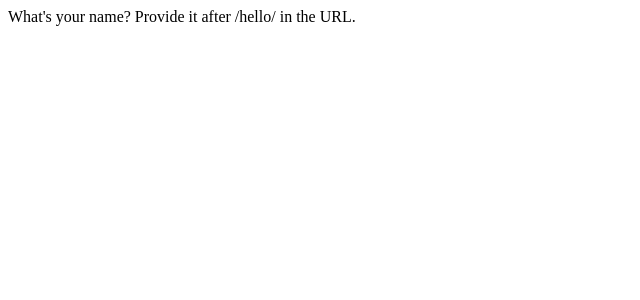
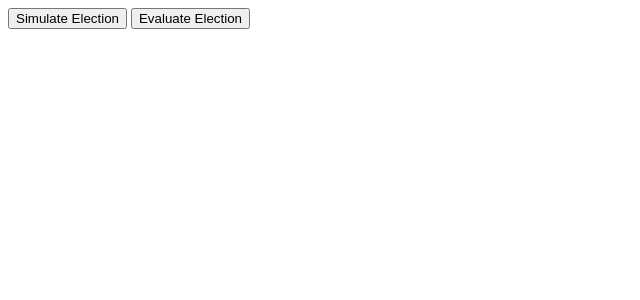
Before and after one commit to riggsmarkham/flask_app, a Flask app: template templates/first_page.html in a window 1280 px wide. Shown: the top 300 px of the page, without its empty margins (0-640 px from the left). Run offline with Flask 2, Linux system fonts and the light colour scheme; the template is opened without the code that fills it, so the values that code supplies are empty.

Commit message:
big changes to first page

```diff
--- a/app.py
+++ b/app.py
@@ -7,12 +7,6 @@ app = Flask(__name__)
 
 @app.route("/")
 def home():
-    return "Hello, Flask!"
-
-@app.route("/hello/<name>")
-def hello_there(name = None):
     return render_template(
-        "first_page.html",
-        name=name,
-        date=datetime.now()
+        "first_page.html"
     )
--- a/templates/first_page.html
+++ b/templates/first_page.html
@@ -2,13 +2,61 @@
 <html>
     <head>
         <meta charset="utf-8" />
-        <title>Hello, Flask</title>
+        <title>Election Sim and Evaluator</title>
     </head>
     <body>
-        {%if name %}
-            <strong>Hello there, {{ name }}!</strong> It's {{ date.strftime("%A, %d %B, %Y at %X") }}.
-        {% else %}
-            What's your name? Provide it after /hello/ in the URL.
-        {% endif %}
+        <div>
+            <button type="button" class="row1" onclick="toggle_display('sim', 'row1', this)">Simulate Election</button>
+            <button type="button" class="row1" onclick="toggle_display('eval', 'row1', this)">Evaluate Election</button>
+        </div>
+        <div>
+            <button type="button" class="row2 sim" style="visibility: hidden;" onclick="toggle_display('polling', 'row2', this)">Polling Data</button>
+            <button type="button" class="row2 sim" style="visibility: hidden;" onclick="toggle_display('model', 'row2', this)">Ideological Model</button>
+            <button type="button" class="row2 eval" style="visibility: hidden;" onclick="toggle_display('polling', 'row2', this)">Polling Data</button>
+        </div>
+        <div>
+            <button type="button" class="row3 polling" style="visibility: hidden;" onclick="toggle_display('fptp', 'row3', this)">FPTP Polls</button>
+            <button type="button" class="row3 polling" style="visibility: hidden;" onclick="toggle_display('pref', 'row3', this)">Preference Lists</button>
+            <button type="button" class="row3 polling" style="visibility: hidden;" onclick="toggle_display('appr', 'row3', this)">Approval Polls</button>
+            <button type="button" class="row3 polling" style="visibility: hidden;" onclick="toggle_display('pair', 'row3', this)">Ranked Pairs</button>
+            <button type="button" class="row3 model" style="visibility: hidden;">Not Implemented Yet</button>
+        </div>
+        <div>
+            <button type="button" class="row4 fptp pref appr pair" style="visibility: hidden;" onclick="toggle_display('file', 'row4', this)">Input File</button>
+            <button type="button" class="row4 fptp pref appr pair" style="visibility: hidden;" onclick="toggle_display('text', 'row4', this)">Input Text</button>
+        </div>
+        <p id='displaything'></p>
     </body>
+    <script>
+        var selection = [];
+        function toggle_display(class_name, row_name, clicked_el){
+            if(!clicked_el.classList.contains('clicked')){
+                clicked_el.classList.add('clicked')
+                selection.push(class_name);
+                class_items = document.getElementsByClassName(class_name);
+                for(el of class_items){
+                    el.style.visibility = 'visible'
+                };
+                row_items = document.getElementsByClassName(row_name);
+                for(el of row_items){
+                    el.disabled = true;
+                };
+                clicked_el.disabled = false;
+            }else{
+                clicked_el.classList.remove('clicked')
+                selection.pop();
+                row_items = document.getElementsByClassName(row_name);
+                for(el of row_items){
+                    el.disabled = false;
+                };
+                if(document.getElementsByClassName(class_name)[0]){
+                    next_row_items = document.getElementsByClassName(document.getElementsByClassName(class_name)[0].classList[0])
+                    for(el of next_row_items){
+                        el.style.visibility = 'hidden'
+                    };
+                }
+            }
+            document.getElementById('displaything').innerHTML = selection;
+        }
+    </script>
 </html>
```
